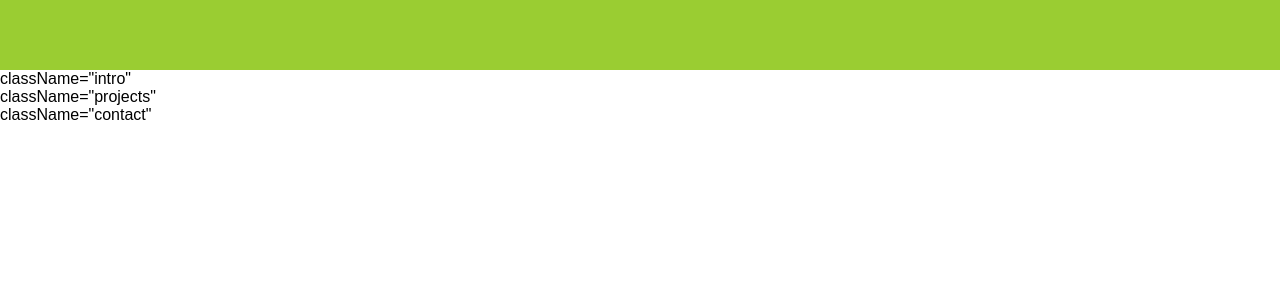
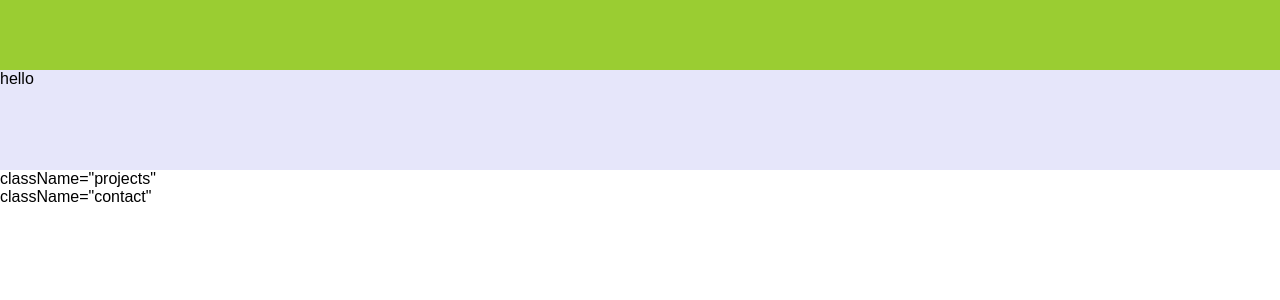
Before and after one commit to jamesfranklinnetsec/portfolio-swa, a React (Create React App) app: page / in a window 1280 px wide. Shown: the top 300 px of the page. Built offline with nearby package versions, Linux system fonts and the light colour scheme.

Commit message:
starting to see things stop breaking

```diff
--- a/src/App.tsx
+++ b/src/App.tsx
@@ -1,3 +1,5 @@
+import "./app.scss";
+
 import React from 'react';
 /**
 import './App.css';
@@ -6,7 +8,6 @@ import Topbar from "./components/topbar/Topbar";
 import Intro from "./components/intro/Intro";
 import Contact from "./components/contact/Contact";
 import Projects from "./components/projects/Projects";
-import "./app.scss";
 
 function App() {
   return (
--- a/src/components/intro/Intro.jsx
+++ b/src/components/intro/Intro.jsx
@@ -2,8 +2,8 @@ import "./intro.scss"
 
 export default function Intro() {
   return (
-    <div> className="intro"
-
+    <div className="intro">
+        hello
     </div>
   )
 }
--- a/src/components/intro/intro.scss
+++ b/src/components/intro/intro.scss
@@ -1,3 +1,4 @@
 .intro{
     background-color: lavender;
+    height: 100px;
 }
```
